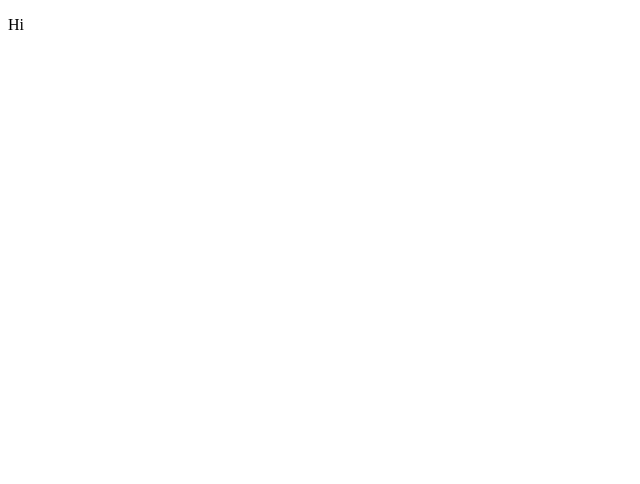
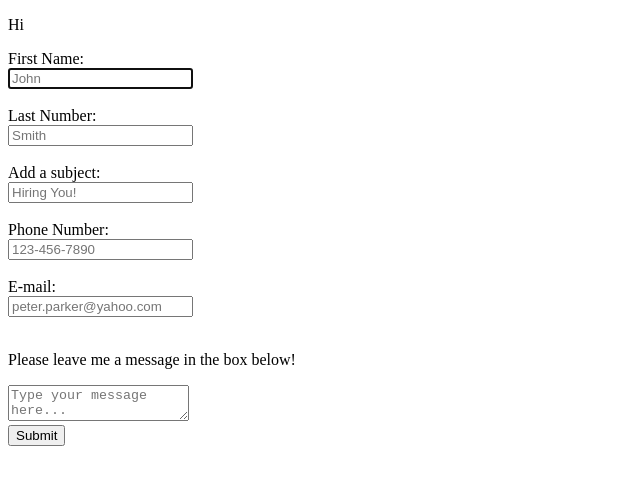
Before and after one commit to khristineb21/Partner_Activity_2, a plain HTML site: page index.html in a window 1280 px wide. Shown: the whole page, without its empty margins (0-640 px from the left). Drawn offline with Linux system fonts and the light colour scheme.

Commit message:
added code for contact page

```diff
--- a/index.html
+++ b/index.html
@@ -8,5 +8,41 @@
 </head>
 <body>
   <p>Hi</p>
+
+<section class = "Information">
+  <form class = "infoForm">
+
+     <label for="firstName" >First Name:</label>
+     <br>
+     <input type="text" name="firstName" placeholder="John" autofocus required/>
+     <br><br>
+
+     <label for="lastName">Last Number:</label>
+     <br>
+     <input type="text" name="lastName" placeholder="Smith" required/>
+     <br><br>
+
+     <label for="subject">Add a subject:</label>
+     <br>
+     <input type="text" name="subject" placeholder="Hiring You!" required/>
+     <br><br>
+
+     <label for="phoneNum"> Phone Number:</label>
+     <br>
+     <input type="number" name="phoneNum" placeholder="123-456-7890" required/>
+     <br><br>
+
+     <label for="email">E-mail:</label>
+     <br>
+     <input type="email" name="email"  pattern= "[A-Za-z0-9]+@+.com+{1,}" title="Please input email as youremail@gmail.com" placeholder="peter.parker@yahoo.com" required/>
+     <br> <br>
+
+
+     <p class = "textLabel"> Please leave me a message in the box below!</p>
+     <textarea placeholder="Type your message here..."></textarea>
+     <br>
+     <input type="submit"/>
+
+   </form>
 </body>
 </html>
```
